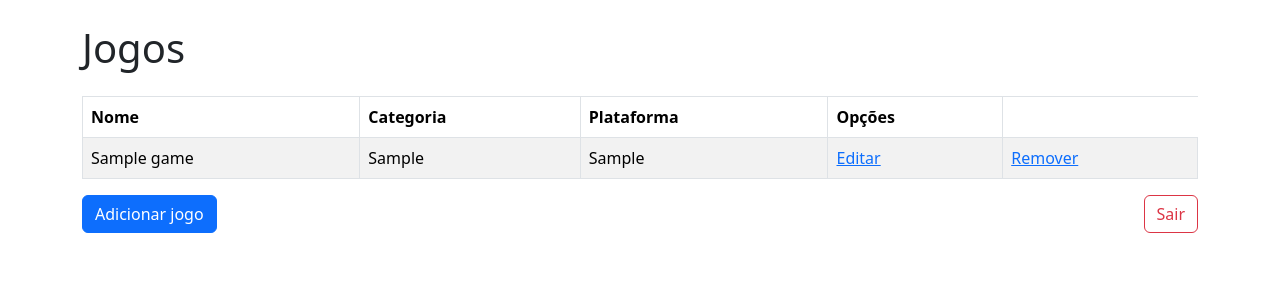
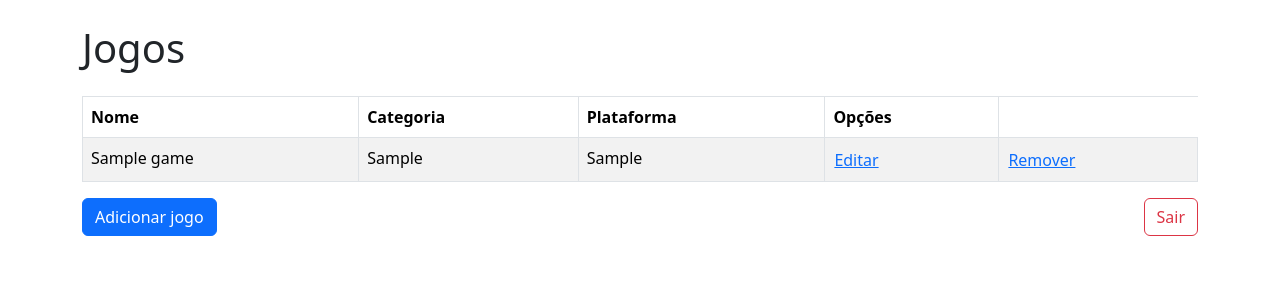
Before and after one commit to H3rmel/game-teca, a Flask app: page / in a window 1280 px wide. Shown: the top 300 px of the page. Run offline with Flask 3, Linux system fonts and the light colour scheme; the visitor is signed in with stand-in values (Sample User, id 1); tables that the repository leaves empty hold one stand-in row (values such as "Sample post"); some libraries are stand-ins or nearby versions.

Commit message:
feat: CRUD completed

```diff
--- a/templates/list.html
+++ b/templates/list.html
@@ -15,10 +15,12 @@
       <td>{{ game.category }}</td>
       <td>{{ game.platform }}</td>
       <td>
-        <a href="{{ url_for('edit', id=game.id) }}">Editar</a>
+        <a class="btn btn-link p-0" href="{{ url_for('edit', id=game.id) }}">Editar</a>
       </td>
       <td>
-        <a href="{{ url_for('delete', id=game.id) }}">Remover</a>
+        <form method="post" action="{{ url_for('delete', id=game.id) }}">
+          <button type="submit" class="btn btn-link p-0">Remover</button>
+        </form>
       </td>
     </tr>
     {% endfor %}
```
Also changed, not shown: routes/__init__.py (+9 -6 lines).
